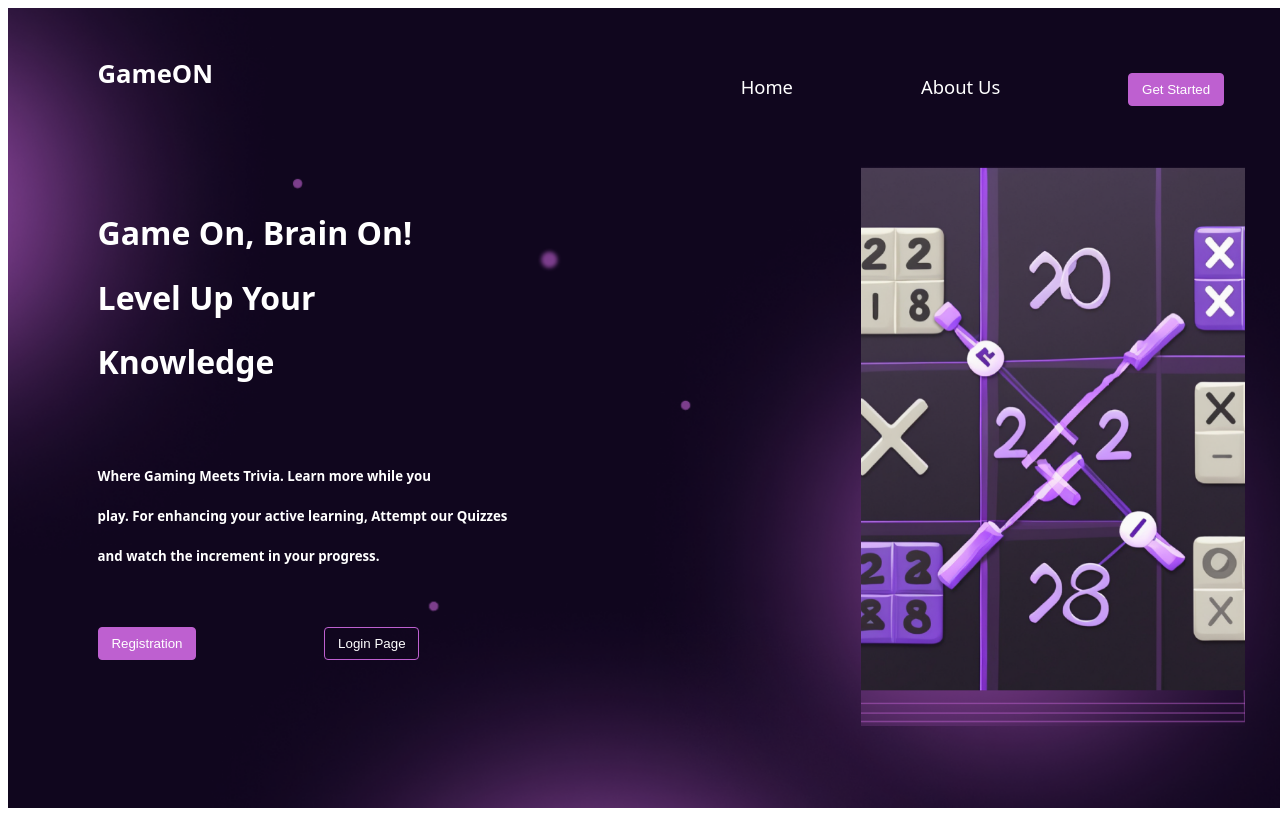
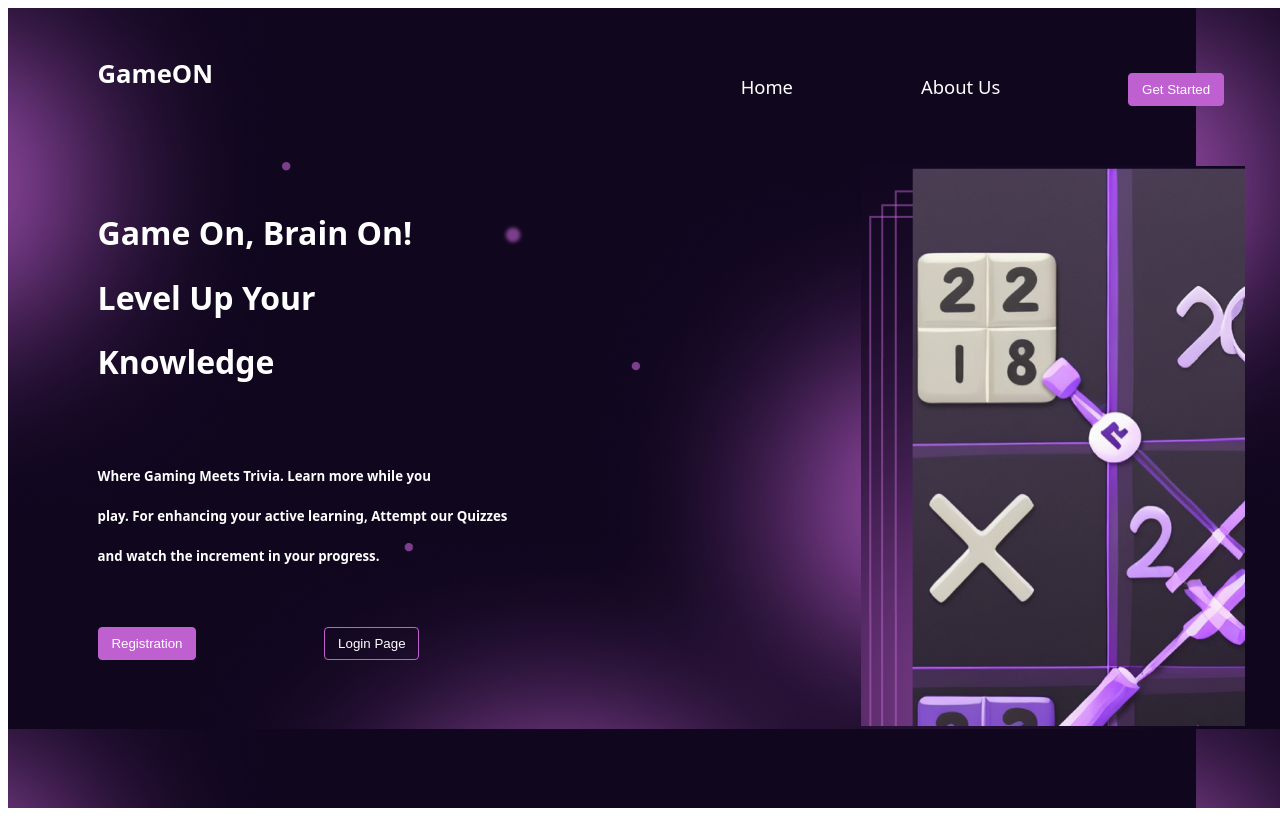
Before and after one commit to CHANDIKASREEAKHIL/FireBase-Games-QuizPlatform, a React (Create React App) app: page / in a window 1280 px wide. Built offline with nearby package versions, Linux system fonts and the light colour scheme; no server answers; the HTML template or start-up script is replaced by a standard one.

Commit message:
Update mainPage.css

```diff
--- a/src/components/mainPage.css
+++ b/src/components/mainPage.css
@@ -4,14 +4,15 @@ body{
 }
 .mainDiv{
     background-image: url("../images/mainBG.png");
-    background-repeat: no-repeat;
-    object-fit: cover;
-    background-size: cover;
-    background-position: center;
     height: 100vh;
     width: 100vw;
     display: grid;
     grid-template-rows: 2fr 10fr;
+}
+.rightSection {
+    background-image: url("../images/heroImg.png");
+    height: 70vh;
+    width: 30vw;
 }
 .innerGrid{
     display: grid;
@@ -23,14 +24,7 @@ body{
     grid-template-rows: min-content min-content min-content;
     gap: 5vh;
 }
-.rightSection {
-    background-image: url("../images/heroImg.png");
-    background-repeat: no-repeat;
-    background-size: cover;
-    background-position: center;
-    height: 70vh;
-    width: 30vw;
-}
+
 .header{
     display: flex;
     justify-content: space-between;
```
